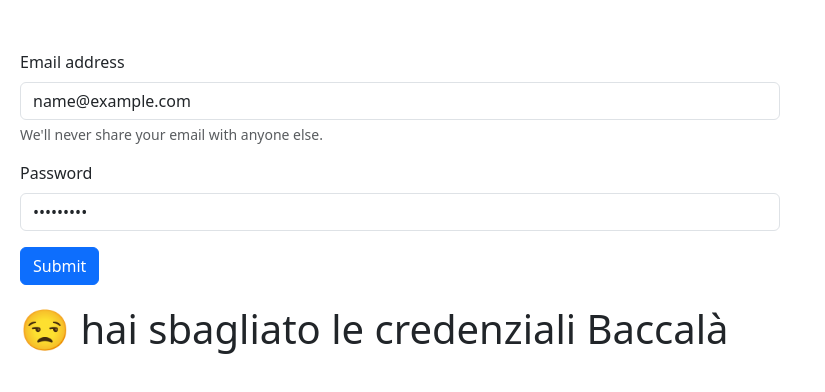
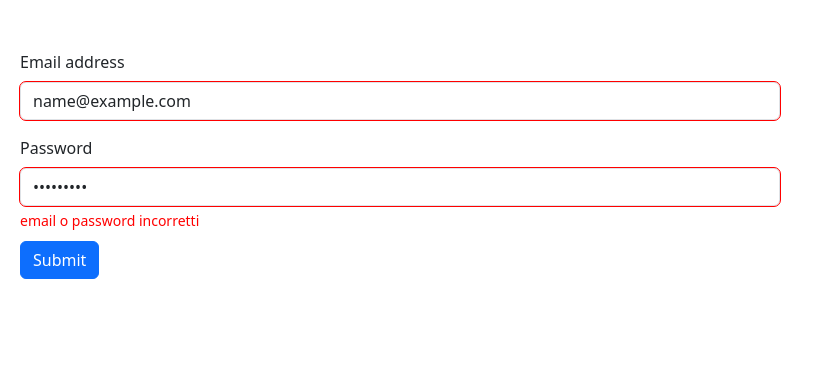
Before and after one commit to Francescodc92/js-mail-dadi, a plain HTML site: page index.html in a window 1280 px wide. Both pictures are taken after typing "name@example.com", "Sample123" into the empty fields and a click on the button "Submit". Shown: the whole page, without its empty margins (0-825 px from the left). Drawn offline with nearby package versions, Linux system fonts and the light colour scheme.

Commit message:
end exercize 1

```diff
--- a/css/style.css
+++ b/css/style.css
@@ -11,6 +11,9 @@
   padding-top: 50px;
   padding-inline: 20px;
 }
-h1 {
-  margin-top: 20px;
+span#error {
+  font-size: 14px;
+  display: block;
+  color: red;
+  margin-bottom: 10px;
 }
--- a/index.html
+++ b/index.html
@@ -19,20 +19,13 @@
       <form id="login-form" method="get" action="">
         <div class="mb-3">
           <label for="email" class="form-label">Email address</label>
-          <input
-            type="email"
-            class="form-control"
-            id="email"
-            aria-describedby="emailHelp"
-          />
-          <div id="emailHelp" class="form-text">
-            We'll never share your email with anyone else.
-          </div>
+          <input type="email" class="form-control" id="email" />
         </div>
-        <div class="mb-3">
+        <div class="mb-1">
           <label for="exampleInputPassword1" class="form-label">Password</label>
           <input type="password" class="form-control" id="password" />
         </div>
+        <span id="error"></span>
 
         <button type="submit" class="btn btn-primary">Submit</button>
       </form>
--- a/js/script.js
+++ b/js/script.js
@@ -22,7 +22,7 @@ Ragionamento Base
 const registeredUsers = [
   {
     email: "francescodicorpo30@gmail.com",
-    password: "12345a",
+    password: "12345",
   },
   {
     email: "pinco@gmail.com",
@@ -38,18 +38,18 @@ const registeredUsers = [
   },
 ]
 const formElement = document.querySelector("#login-form")
-const LoginResult = document.querySelector("#login-result")
 formElement.addEventListener("submit", (e) => {
   e.preventDefault()
   const emailInput = document.querySelector("#email")
   const passwordInput = document.querySelector("#password")
   let emailValue = emailInput.value.toLowerCase()
   let passwordValue = passwordInput.value
+  const loginResult = document.querySelector("#login-result")
+  const errorResult = document.querySelector("#error")
   let authorizedUser = false
 
   registeredUsers.forEach((user) => {
     const userEmailLower = user.email.toLowerCase()
-
     if (userEmailLower == emailValue && passwordValue == user.password) {
       authorizedUser = true
     }
@@ -57,8 +57,10 @@ formElement.addEventListener("submit", (e) => {
 
   if (authorizedUser == true) {
     formElement.style.display = "none"
-    LoginResult.innerHTML = " 🥳🎉 hai effettuato l'accesso"
+    loginResult.innerHTML = " hai effettuato l'accesso"
   } else {
-    LoginResult.innerHTML = " 😒 hai sbagliato le credenziali Baccalà"
+    emailInput.style.outline = "1px solid red"
+    passwordInput.style.outline = "1px solid red"
+    errorResult.innerHTML = " email o password incorretti"
   }
 })
```
